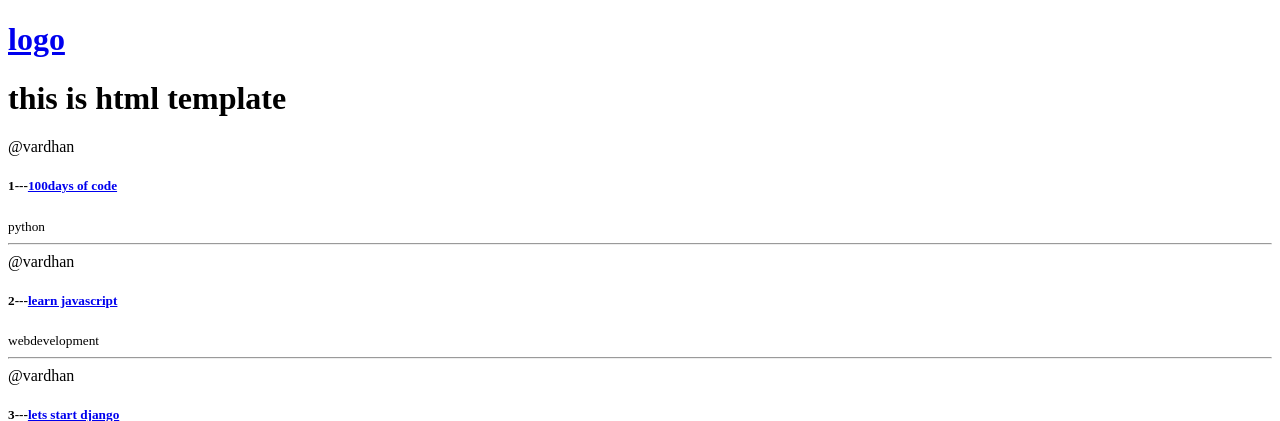
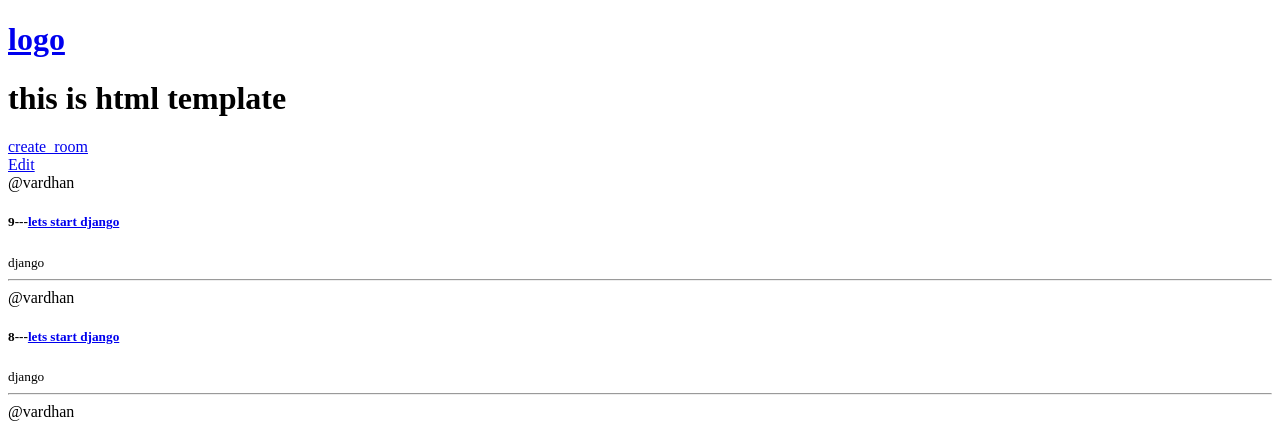
Before and after one commit to vardhan1463/mindspirit, a Django app: page / in a window 1280 px wide. Shown: the top 421 px of the page. Run offline with Django 4.2, Linux system fonts and the light colour scheme; data comes from the database, SQL or seed files in the repository; both versions use the stored data as it was after the commit.

Commit message:
second_commit

```diff
--- a/mindspirit/base/models.py
+++ b/mindspirit/base/models.py
@@ -13,6 +13,8 @@ class Room(models.Model):
     description=models.TextField(null=True,blank=True)
     updated=models.DateTimeField(auto_now=True)
     created=models.DateTimeField(auto_now_add=True)
+    class Meta:
+        ordering=['-updated','-created']
 
     def __str__(self):
         return self.name
--- a/mindspirit/base/templates/base/home.html
+++ b/mindspirit/base/templates/base/home.html
@@ -7,12 +7,15 @@
     <title>Document</title>
 </head>
 <body>
-    {%extends 'main.html'%}
+    {%extends 'main.html' %}
     {%block content%}
+
 
     <h1>this is html template</h1>
     <div>
+        <a href="{% url 'create_room' %}">create_room</a>
         <div>
+            <a href="{% url 'update-room' room.id %}">Edit</a>
             {% for room in rooms %}
                 <div>
                     <span>@{{room.host.username}}</span>
--- a/mindspirit/base/urls.py
+++ b/mindspirit/base/urls.py
@@ -2,7 +2,9 @@ from django.urls import path
 from .import views
 
 urlpatterns = [
-    path('',views.homemain),
+    path('',views.homemain,name='home'),
     path('home',views.home),
     path('room/<str:pk>',views.room,name='room'),
+    path('create_room/',views.create_room,name='create_room'),
+    path('Update_room/<str:pk>/',views.updateroom,name='update-room'),
 ]
--- a/mindspirit/base/views.py
+++ b/mindspirit/base/views.py
@@ -1,6 +1,7 @@
-from django.shortcuts import render
+from django.shortcuts import render,redirect
 from django.http import HttpResponse
 from .models import Room
+from .form import RoomForms
 
 # rooms = [
 #     {'id':1,'name':'learn pythomn'},
@@ -20,3 +21,24 @@ def room(request,pk):
     room = Room.objects.get(id=pk)
     context={'room':room}
     return render(request,'base/room.html',context)
+
+def create_room(request):
+    form = RoomForms()
+    if request.method=='POST':
+        form=RoomForms(request.POST)
+        if form.is_valid():
+            form.save()
+            return redirect('home')
+    context={'form':form}
+    return render(request,'base/create_room.html',context)
+
+def updateroom(request,pk):
+    room=Room.objects.get(id=pk)
+    form=RoomForms(instance=room)
+    if request.method=='POST':
+        form=RoomForms(request.POST,instance=room)
+        if form.is_valid():
+            form.save()
+            return redirect('home')
+    context={'form':form}
+    return render(request,'base/create_room.html',context)
```
Also changed, not shown: mindspirit/base/form.py (added, +7 -0 lines), mindspirit/base/templates/base/create_room.html (added, +22 -0 lines), mindspirit/db.sqlite3.
